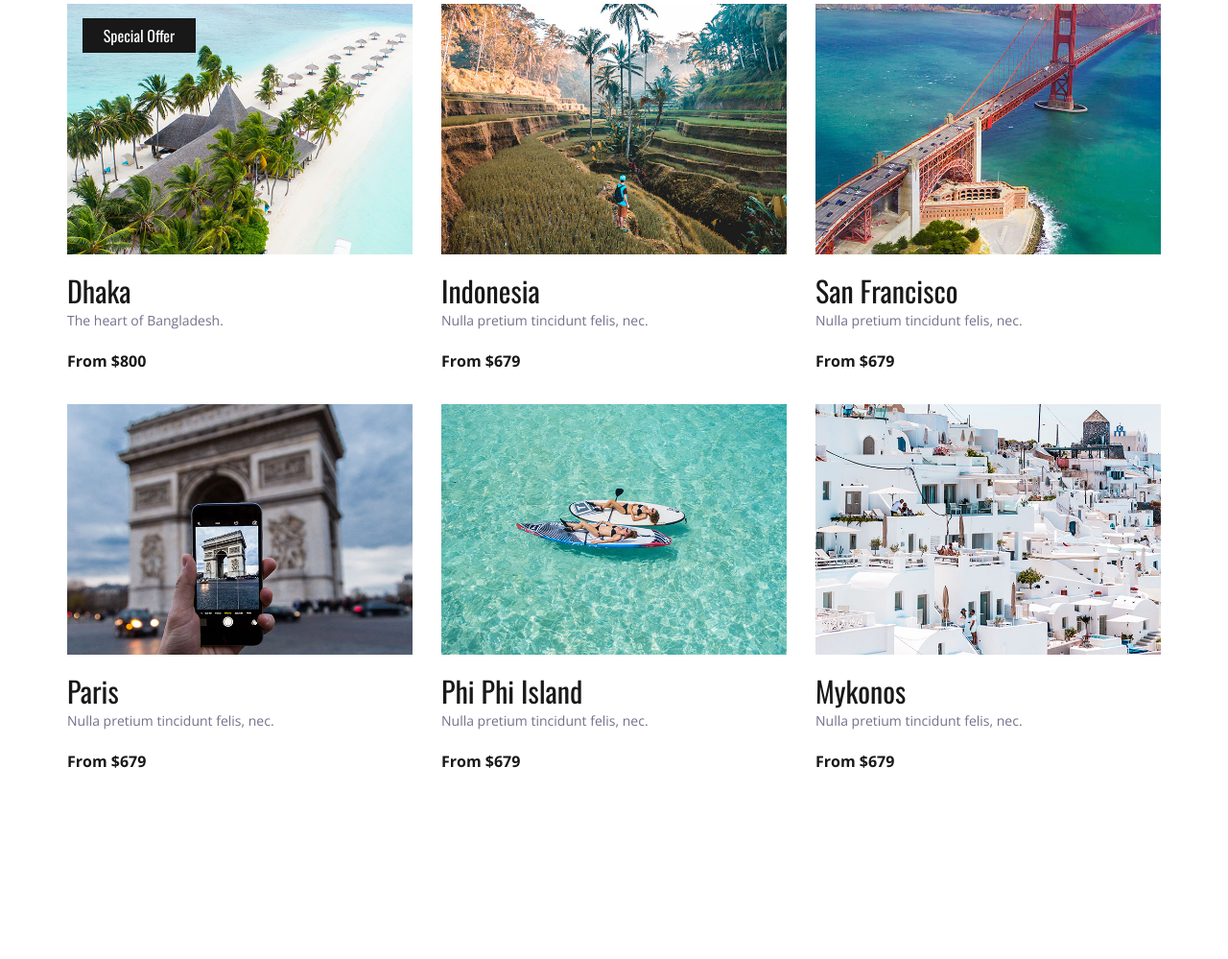
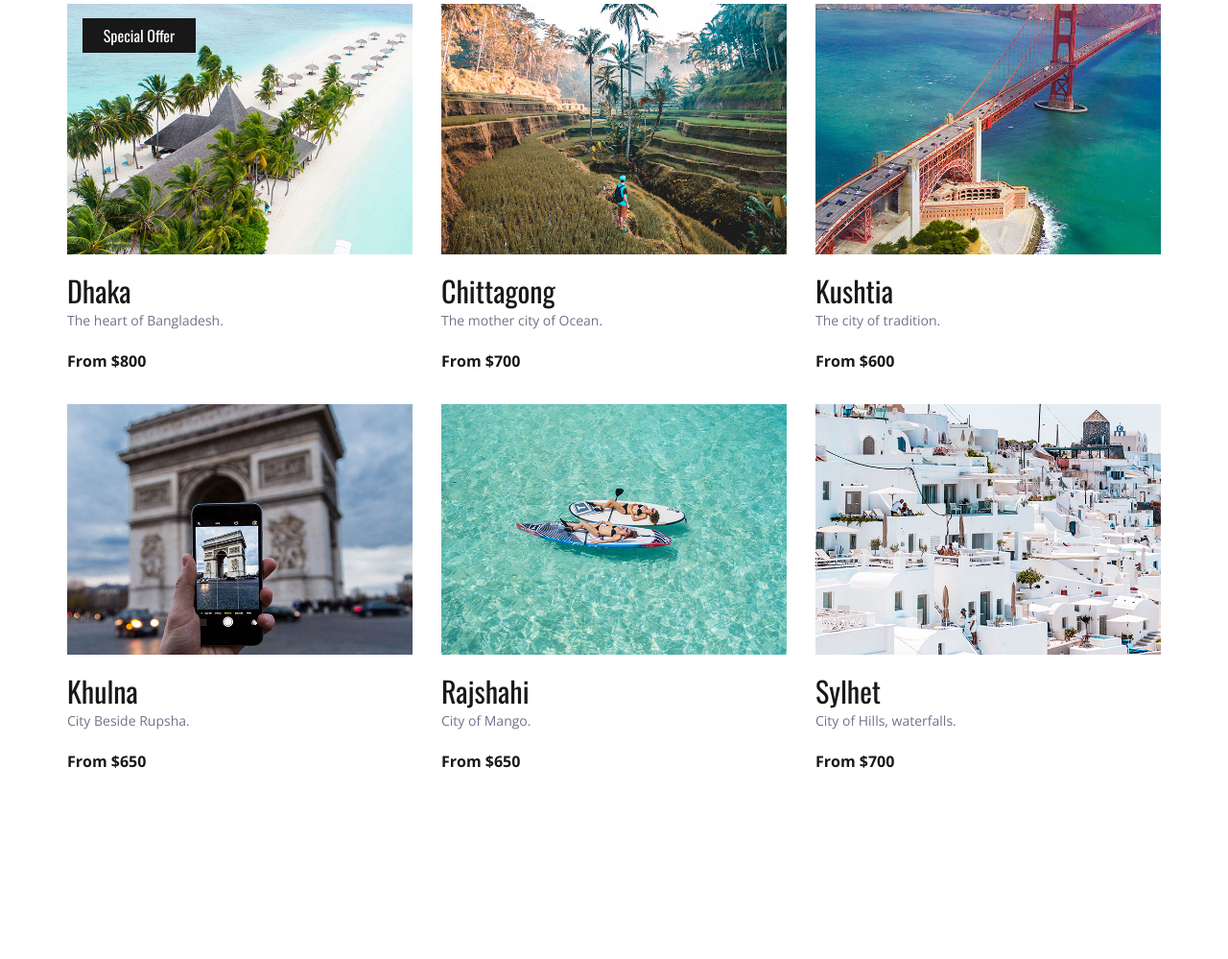
Before and after one commit to sasori-s/Django-Travello, a Django app: page / in a window 1280 px wide. Shown: the part 1481-2480 px from the top of the page at 96% size. Run offline with Django 4.2, Linux system fonts and the light colour scheme; some libraries are stand-ins or nearby versions.

Commit message:
Just before I pass the objects through list and for loop

```diff
--- a/templates/index.html
+++ b/templates/index.html
@@ -268,9 +268,9 @@
 								<img src="{% static 'images/destination_2.jpg' %}" alt="">
 							</div>
 							<div class="destination_content">
-								<div class="destination_title"><a href="destinations.html">Indonesia</a></div>
-								<div class="destination_subtitle"><p>Nulla pretium tincidunt felis, nec.</p></div>
-								<div class="destination_price">From $679</div>
+								<div class="destination_title"><a href="destinations.html">{{dest2.name}}</a></div>
+								<div class="destination_subtitle"><p>{{dest2.desc}}.</p></div>
+								<div class="destination_price">From ${{dest2.price}}</div>
 							</div>
 						</div>
 
@@ -280,9 +280,9 @@
 								<img src="{% static 'images/destination_3.jpg' %}" alt="">
 							</div>
 							<div class="destination_content">
-								<div class="destination_title"><a href="destinations.html">San Francisco</a></div>
-								<div class="destination_subtitle"><p>Nulla pretium tincidunt felis, nec.</p></div>
-								<div class="destination_price">From $679</div>
+								<div class="destination_title"><a href="destinations.html">{{dest3.name}}</a></div>
+								<div class="destination_subtitle"><p>{{dest3.desc}}.</p></div>
+								<div class="destination_price">From ${{dest3.price}}</div>
 							</div>
 						</div>
 
@@ -292,9 +292,9 @@
 								<img src="{% static 'images/destination_4.jpg' %}" alt="">
 							</div>
 							<div class="destination_content">
-								<div class="destination_title"><a href="destinations.html">Paris</a></div>
-								<div class="destination_subtitle"><p>Nulla pretium tincidunt felis, nec.</p></div>
-								<div class="destination_price">From $679</div>
+								<div class="destination_title"><a href="destinations.html">{{dest4.name}}</a></div>
+								<div class="destination_subtitle"><p>{{dest4.desc}}.</p></div>
+								<div class="destination_price">From ${{dest4.price}}</div>
 							</div>
 						</div>
 
@@ -304,9 +304,9 @@
 								<img src="{% static 'images/destination_5.jpg' %}" alt="">
 							</div>
 							<div class="destination_content">
-								<div class="destination_title"><a href="destinations.html">Phi Phi Island</a></div>
-								<div class="destination_subtitle"><p>Nulla pretium tincidunt felis, nec.</p></div>
-								<div class="destination_price">From $679</div>
+								<div class="destination_title"><a href="destinations.html">{{dest5.name}}</a></div>
+								<div class="destination_subtitle"><p>{{dest5.desc}}.</p></div>
+								<div class="destination_price">From ${{dest5.price}}</div>
 							</div>
 						</div>
 
@@ -316,9 +316,9 @@
 								<img src="{% static 'images/destination_6.jpg' %}" alt="">
 							</div>
 							<div class="destination_content">
-								<div class="destination_title"><a href="destinations.html">Mykonos</a></div>
-								<div class="destination_subtitle"><p>Nulla pretium tincidunt felis, nec.</p></div>
-								<div class="destination_price">From $679</div>
+								<div class="destination_title"><a href="destinations.html">{{dest6.name}}</a></div>
+								<div class="destination_subtitle"><p>{{dest6.desc}}.</p></div>
+								<div class="destination_price">From ${{dest6.price}}</div>
 							</div>
 						</div>
 
--- a/travelloapp/views.py
+++ b/travelloapp/views.py
@@ -8,4 +8,29 @@ def index(request):
     dest1.desc = "The heart of Bangladesh"
     dest1.price = 800
 
-    return render(request, 'index.html', {'dest1' : dest1})
+    dest2 = Destination()
+    dest2.name = 'Chittagong'
+    dest2.desc = 'The mother city of Ocean'
+    dest2.price = '700'
+
+    dest3 = Destination()
+    dest3.name = 'Kushtia'
+    dest3.desc = 'The city of tradition'
+    dest3.price = '600'
+
+    dest4 = Destination()
+    dest4.name = 'Khulna'
+    dest4.desc = 'City Beside Rupsha'
+    dest4.price = '650'
+
+    dest5 = Destination()
+    dest5.name = 'Rajshahi'
+    dest5.desc = 'City of Mango'
+    dest5.price = '650'
+
+    dest6 = Destination()
+    dest6.name = 'Sylhet'
+    dest6.desc = 'City of Hills, waterfalls'
+    dest6.price = '700'
+
+    return render(request, 'index.html', {'dest1' : dest1, 'dest2' : dest2, 'dest3': dest3, 'dest4': dest4, 'dest5': dest5, 'dest6': dest6})
```
